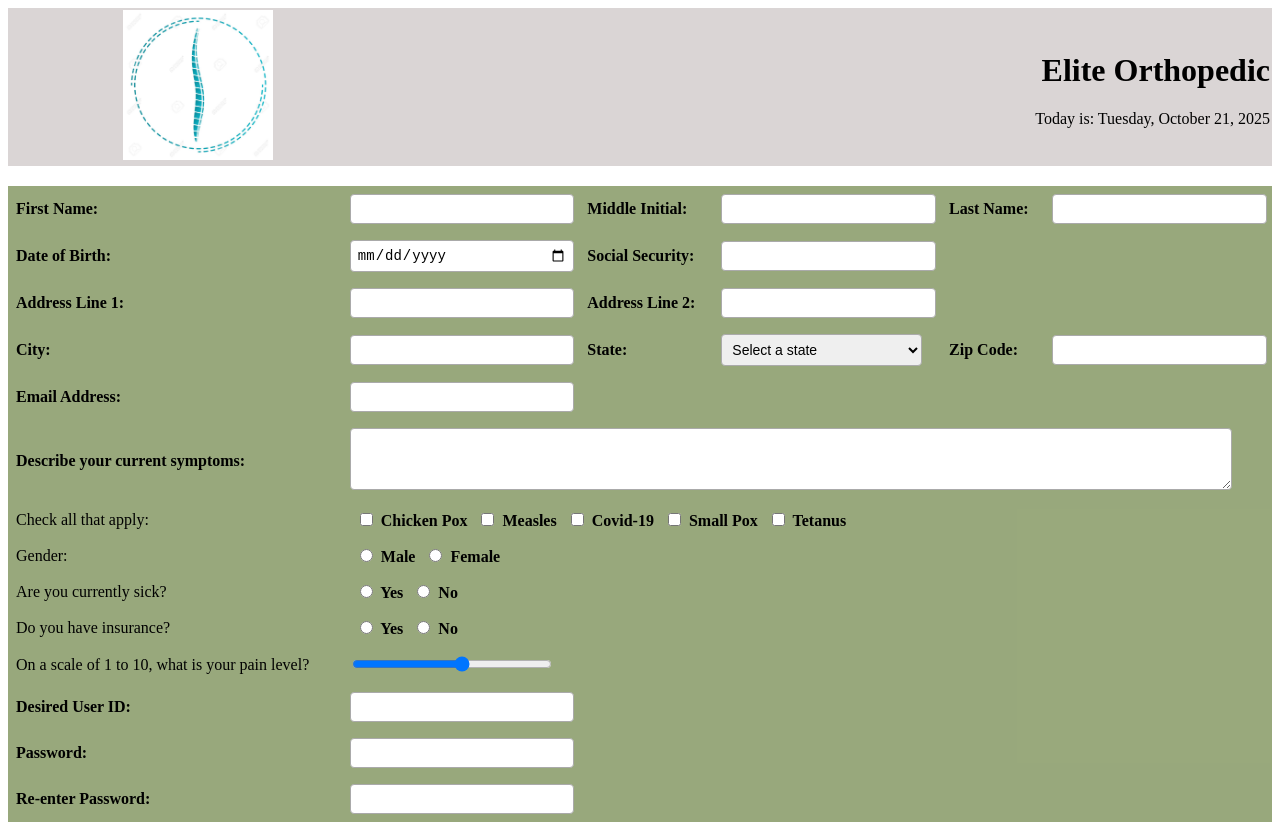
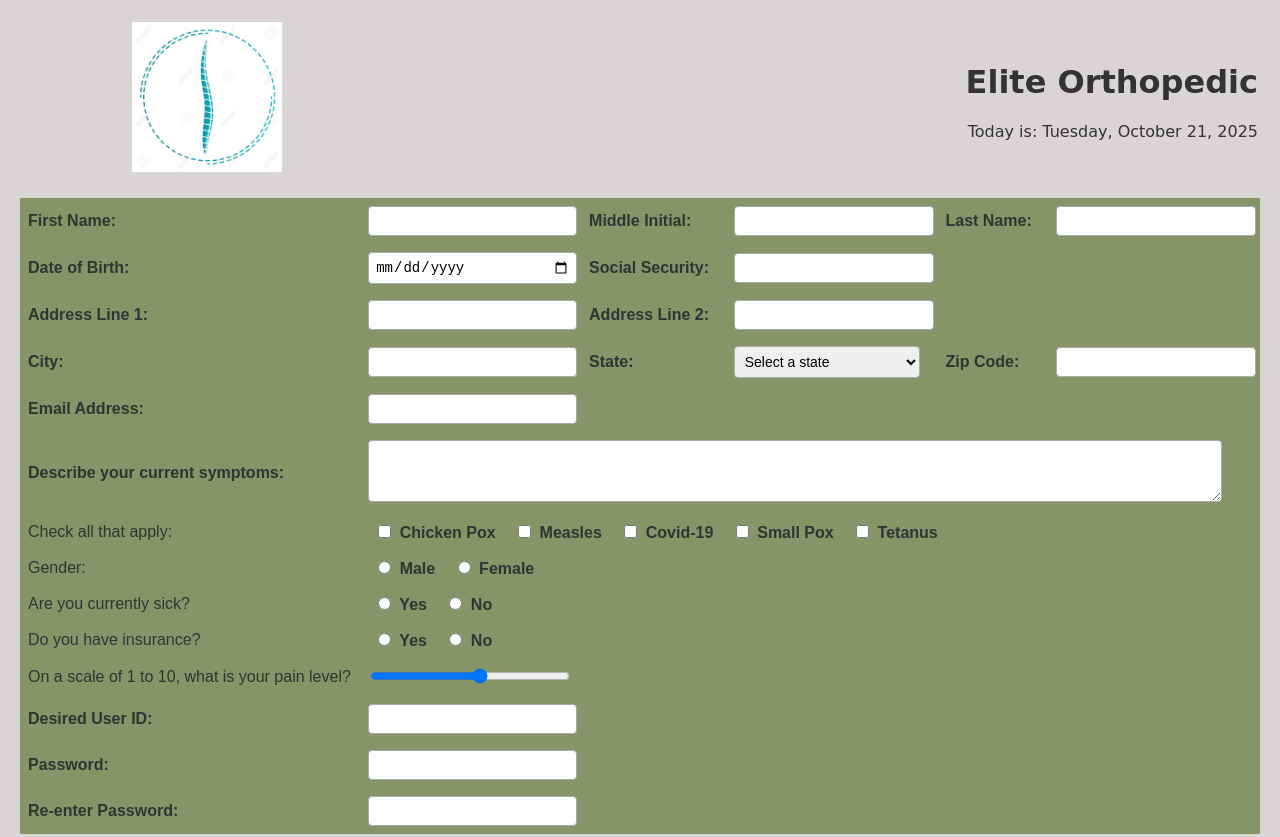
Before and after one commit to kagm316-oss/MS7375-Homework-2, a plain HTML site: page Medical_Form.html in a window 1280 px wide. Shown: the top 837 px of the page. Drawn offline with Linux system fonts and the light colour scheme.

Commit message:
Fix CSS syntax errors: correct comments, font properties, and missing semicolons

```diff
--- a/style.css
+++ b/style.css
@@ -1,11 +1,11 @@
-<!--
-    Program Name: Style sheet.html
+/*
+    Program Name: Style sheet.css
     Author: Kris Patterson
     Date Created: 09-20-2025
     Date last edited: 09-26-25
     Version: 1.0
     Description: Basic User Entry Form
--->
+*/
 body {
     font-family: Arial, sans-serif;
     margin: 20px;
@@ -31,7 +31,7 @@ body {
     padding-left: 20px;
     background-color: #dad5d5;
     text-align: right;
-    font: Script;
+    font-family: 'Brush Script MT', cursive;
 }
 
 .logo {
@@ -54,7 +54,7 @@ body {
 
 label {
     font-weight: bold;
-    font-variant: Arial Black
+    font-family: Arial, sans-serif;
     margin-right: 8px;
 }
 
```
